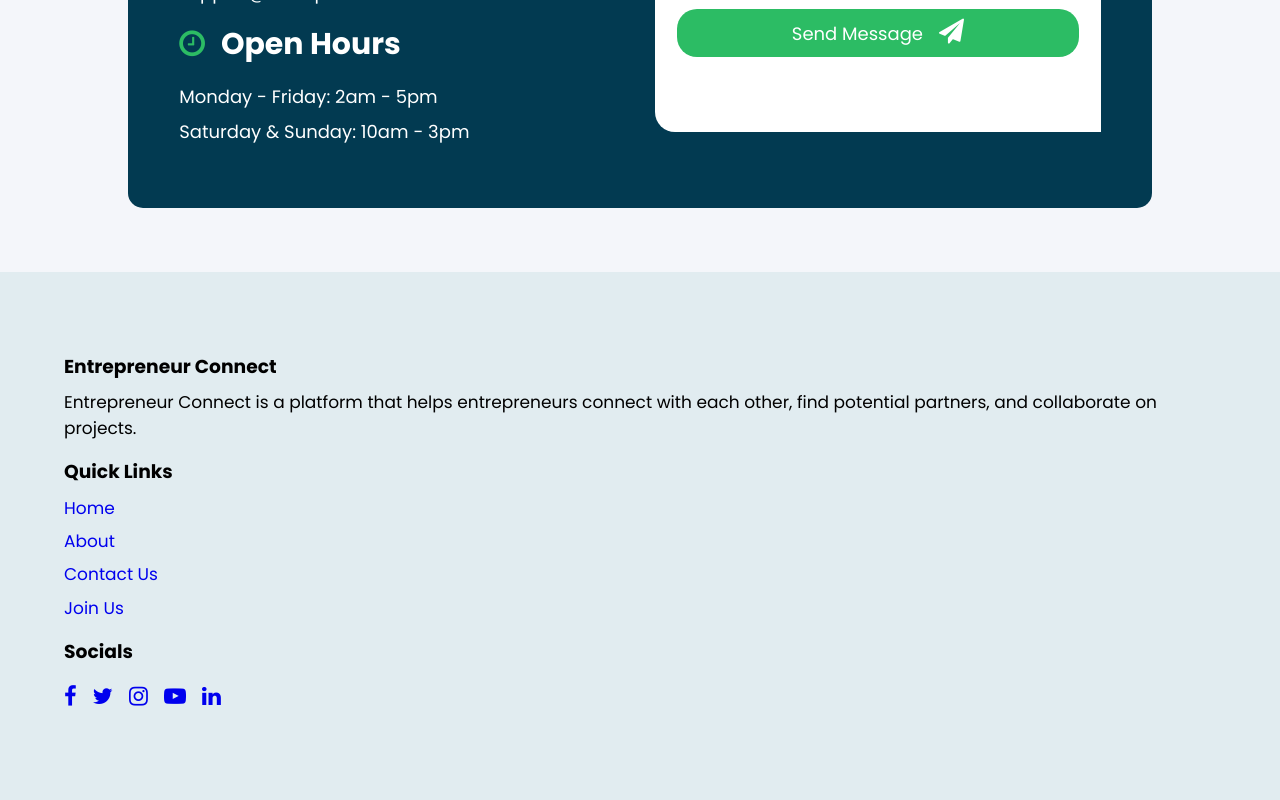
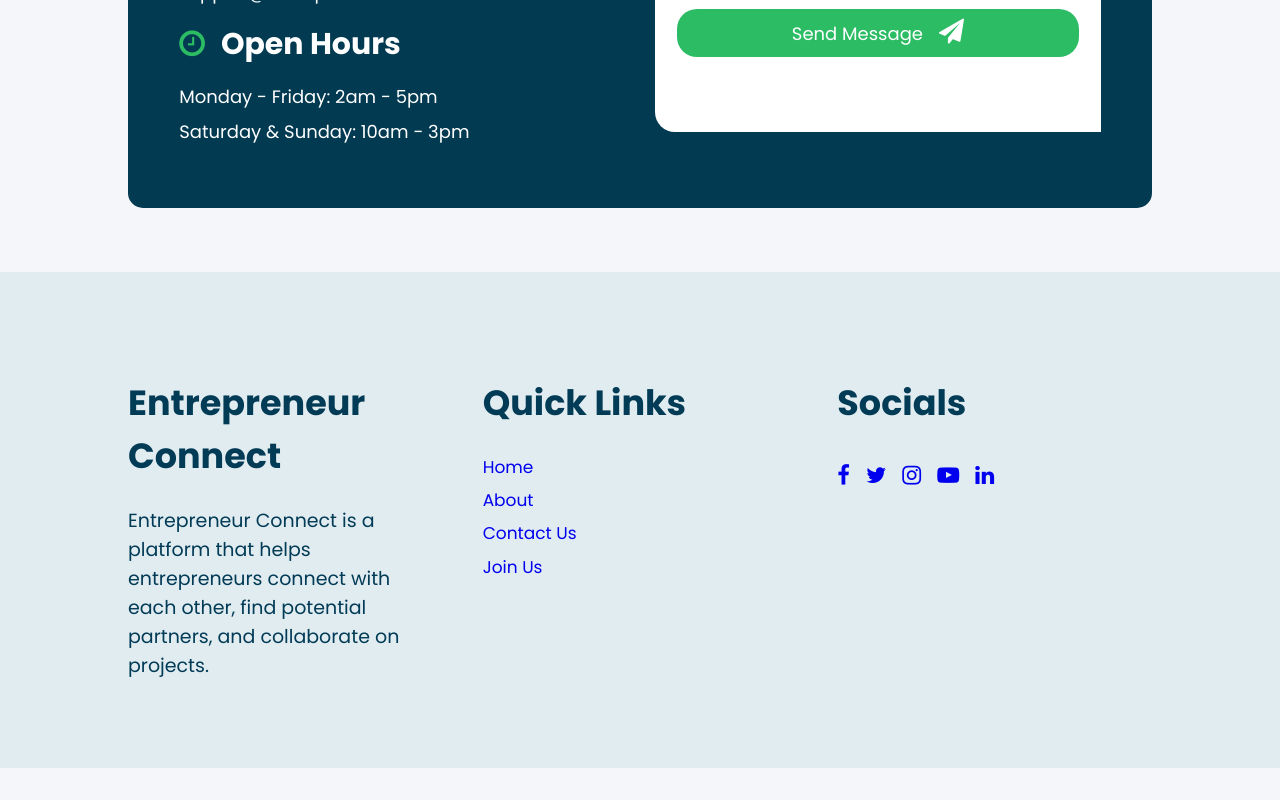
Before and after one commit to Nemwel-Boniface/entrepreneur_connect_fe, a React (Create React App) app: page / in a window 1280 px wide. Shown: the part 4224-5024 px from the top of the page. After the commit the page ends 4992 px from the top, so only its background shows below. Built offline with nearby package versions, Linux system fonts and the light colour scheme.

Commit message:
Update styled the footer section tablet and desktop version

```diff
--- a/src/stylesheets/homePage/footer.css
+++ b/src/stylesheets/homePage/footer.css
@@ -9,6 +9,7 @@
 .footerComponent {
   padding: 5%;
   background-color: var(--herobg);
+  color: var(--titleblue);
 }
 
 .footerTop div {
@@ -61,11 +62,45 @@
 /* Tablet version */
 
 @media screen and (min-width: 748px) {
+  .footerComponent {
+    padding: 5% 8%;
+  }
 
+  .footerTop {
+    display: grid;
+    grid-template-columns: 1fr 1fr;
+    gap: 20px;
+  }
+
+  .footerTop div h3 {
+    margin: 1rem 0;
+    font-size: 30px;
+  }
+
+  .footerTop div p {
+    font-size: 18px;
+  }
 }
 
 /* Desktop versions now */
 
 @media screen and (min-width: 1080px) {
+  .footerComponent {
+    padding: 5% 10%;
+  }
 
+  .footerTop {
+    display: grid;
+    grid-template-columns: 1fr 1fr 1fr;
+    gap: 40px;
+  }
+
+  .footerTop div h3 {
+    margin: 1.5rem 0;
+    font-size: 35px;
+  }
+
+  .footerTop div p {
+    font-size: 19px;
+  }
 }
```
